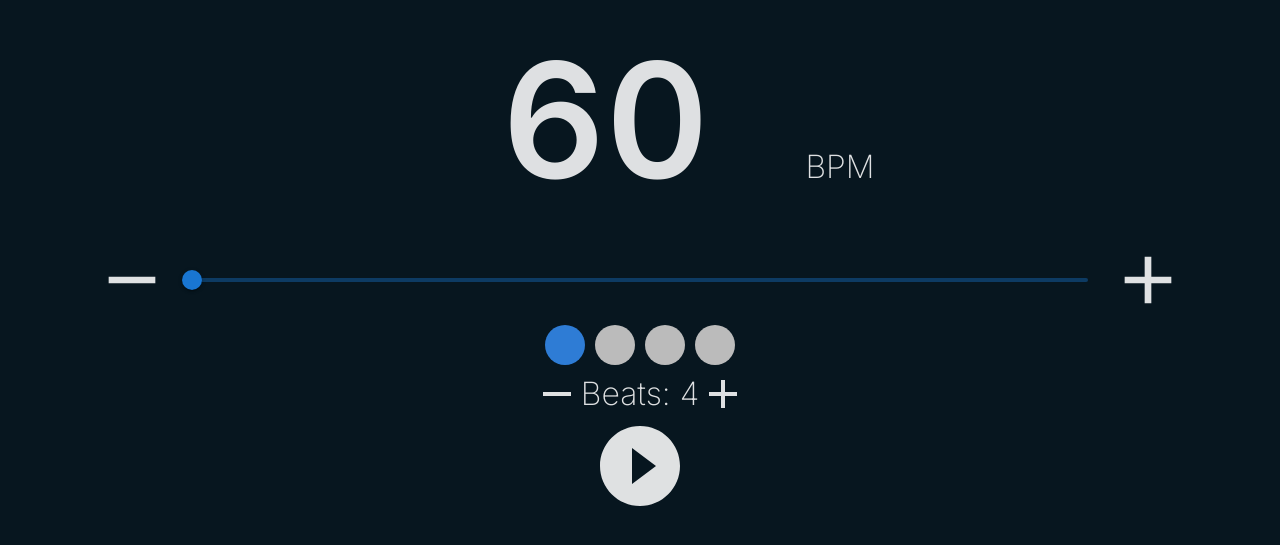
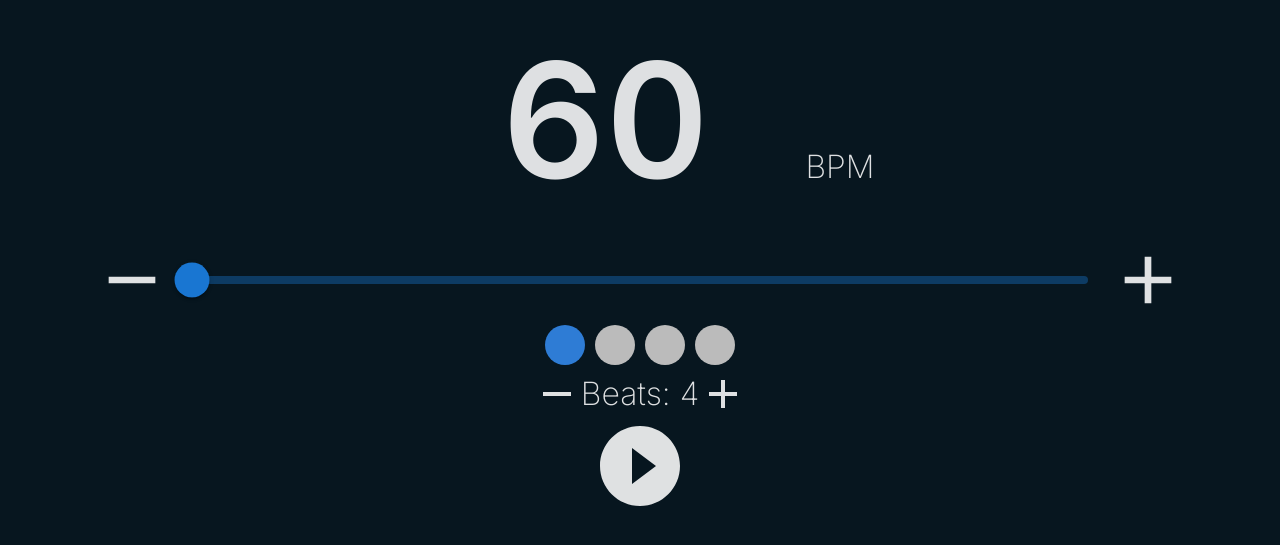
Before and after one commit to RodolphoColler/metronome, a React (Vite) app: page / in a window 1280 px wide. Shown: the part 143-688 px from the top of the page. Built offline with nearby package versions, Linux system fonts and the light colour scheme.

Commit message:
styling slider

```diff
--- a/src/App.jsx
+++ b/src/App.jsx
@@ -48,7 +48,25 @@ function App() {
       <div className="bpm-setters-container">
         <RemoveIcon sx={{ fontSize: '5rem' }} onClick={ () => decreaseBpm() } />
 
-        <Slider className="slider" min={ 60 } max={ 400 } value={ bpm } sx={{ width: '70%', margin: '0 20px 0 20px' }} onChange={ e => { setBpm(e.target.value); } } />
+        <Slider
+          className="slider"
+          min={ 60 }
+          max={ 400 }
+          value={ bpm }
+          sx={{
+            width: '70%',
+            margin: '0 20px 0 20px',
+            height: '8px',
+            '& .MuiSlider-thumb': {
+              height: 35,
+              width: 35,
+              '&:focus, &:hover, &.Mui-active, &.Mui-focusVisible': {
+                boxShadow: 'none',
+              },
+            },
+          }}
+          onChange={ e => { setBpm(e.target.value); } }
+        />
 
         <AddIcon sx={{ fontSize: '5rem' }} onClick={ () => increaseBpm() } />
       </div>
```
